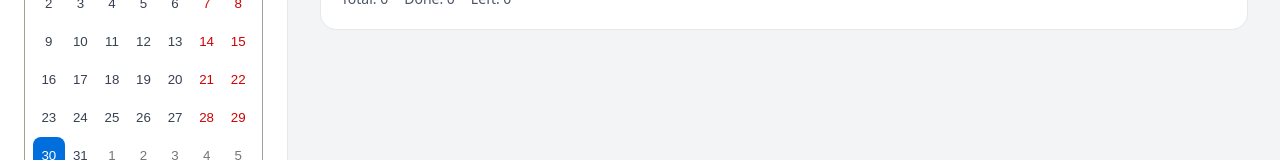
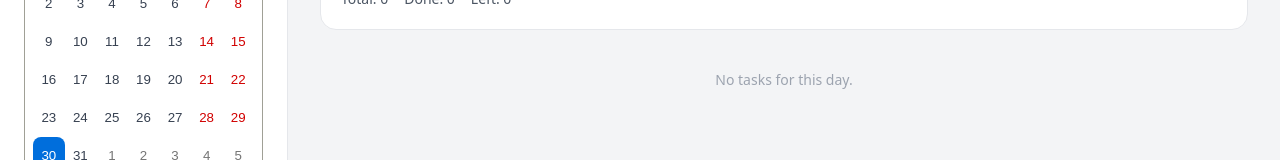
Before and after one commit to pkindalov/Studyflow, a React (Vite) app: page / in a window 1280 px wide. Shown: the part 228-388 px from the top of the page. Built offline with nearby package versions, Linux system fonts and the light colour scheme.

Commit message:
Extracted task list into separate component - TaskList

```diff
--- a/src/App.jsx
+++ b/src/App.jsx
@@ -4,6 +4,7 @@ import { useEffect, useState } from "react";
 import Calendar from "react-calendar";
 import "react-calendar/dist/Calendar.css";
 import TaskCard from "./components/TaskCard";
+import TaskList from "./components/TaskList";
 
 function App() {
   const [selectedDate, setSelectedDate] = useState(new Date());
@@ -178,21 +179,13 @@ function App() {
           </div>
 
           {/* Tasks */}
-          <ul
-            className={
-              isGridView ? "grid grid-cols-2 md:grid-cols-3 gap-4" : "space-y-3"
-            }
-          >
-            {tasksForDay.map((task) => (
-              <TaskCard
-                key={task.id}
-                task={task}
-                onToggle={toggleTask}
-                onDelete={deleteTask}
-                onEdit={openEditModal}
-              />
-            ))}
-          </ul>
+          <TaskList
+            tasks={tasksForDay}
+            isGridView={isGridView}
+            onToggle={toggleTask}
+            onDelete={deleteTask}
+            onEdit={openEditModal}
+          />
         </div>
       </div>
 
--- /dev/null
+++ b/src/components/TaskList.jsx
@@ -0,0 +1,31 @@
+import TaskCard from "./TaskCard";
+
+function TaskList({ tasks, isGridView, onToggle, onDelete, onEdit }) {
+  if (!tasks.length) {
+    return (
+      <p className="text-gray-400 text-sm text-center mt-10">
+        No tasks for this day.
+      </p>
+    );
+  }
+
+  return (
+    <ul
+      className={
+        isGridView ? "grid grid-cols-2 md:grid-cols-3 gap-4" : "space-y-3"
+      }
+    >
+      {tasks.map((task) => (
+        <TaskCard
+          key={task.id}
+          task={task}
+          onToggle={onToggle}
+          onDelete={onDelete}
+          onEdit={onEdit}
+        />
+      ))}
+    </ul>
+  );
+}
+
+export default TaskList;
```
